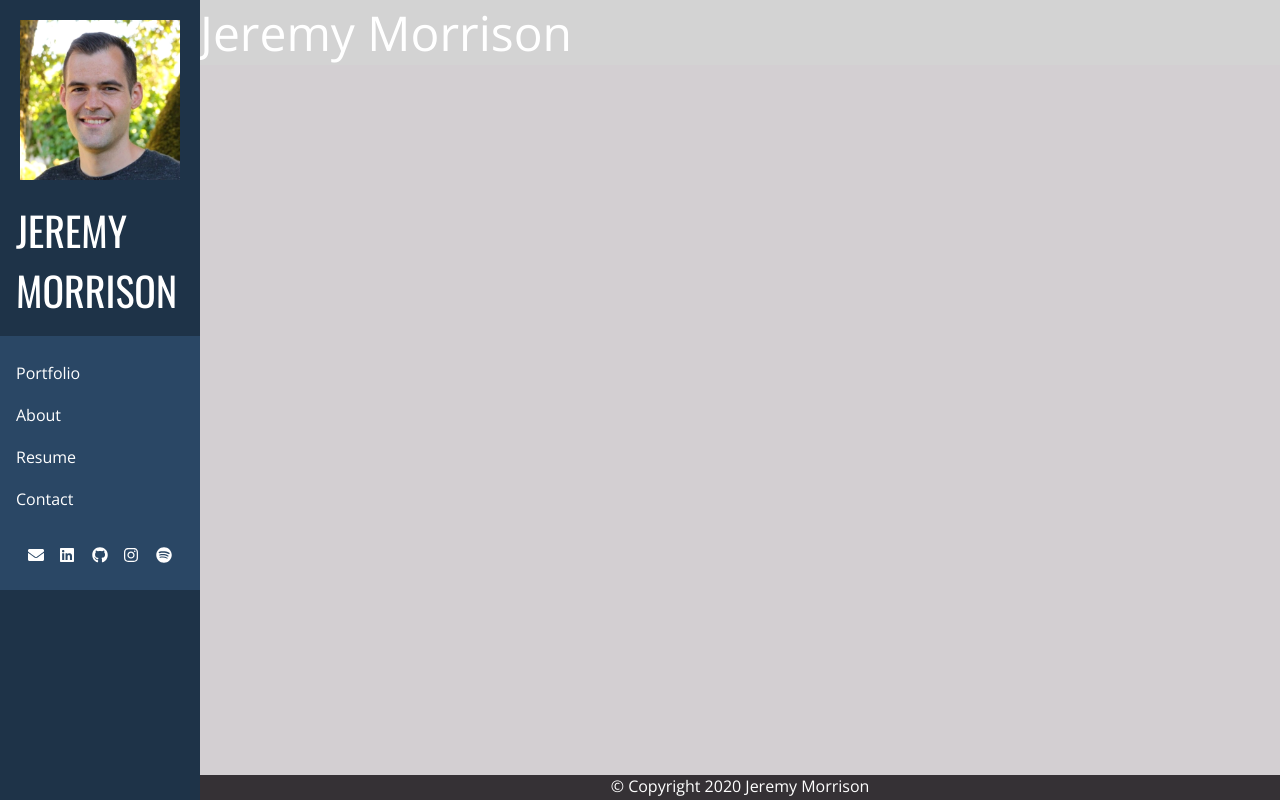
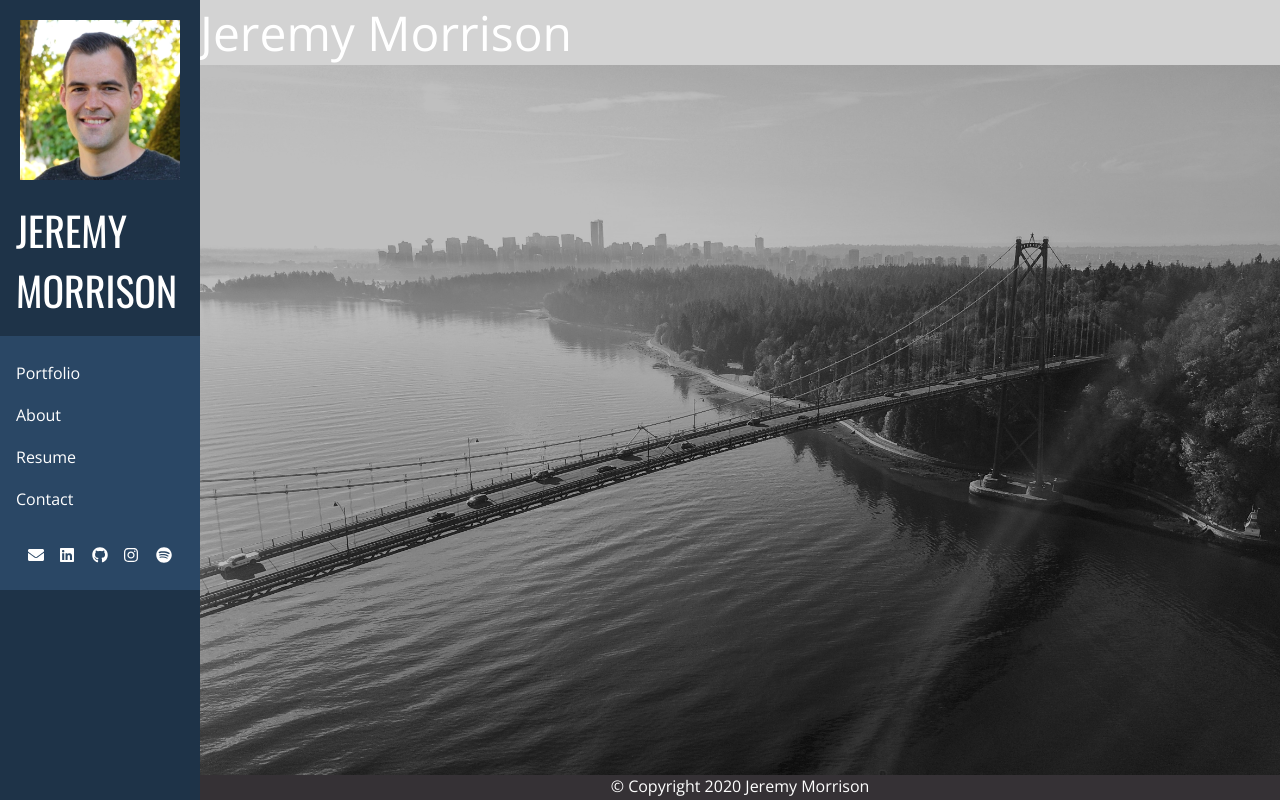
Before and after one commit to jemorriso/jeremymorrison.ca, a React (Create React App) app: page / in a window 1280 px wide. Built offline with nearby package versions, Linux system fonts and the light colour scheme; a web font is replaced by a local one.

Commit message:
Put background image before content and overlap content on top of it

```diff
--- a/src/components/Footer.js
+++ b/src/components/Footer.js
@@ -11,6 +11,8 @@ const Wrapper = styled.footer`
   position: absolute;
   bottom: 0;
   height: 2.5rem;
+  /* footer in front of background image */
+  z-index: 1;
 `;
 
 const MarginTopWrapper = styled(Wrapper)`
--- a/src/components/RouteContainer.js
+++ b/src/components/RouteContainer.js
@@ -13,9 +13,38 @@ import PortfolioItemDetail from './PortfolioItemDetail';
 const fadeoutDuration = 300;
 const fadeinDuration = 300;
 
-const Wrapper = styled.div`
+// contains background image and content in flex item
+const FlexWrapper = styled.div`
   /* flex-grow 1 vs topbar's flex-grow 0, so this element will fill the rest of the flex container*/
   flex: 1 1 auto;
+  position: relative;
+`;
+const Wrapper = styled.div`
+  position: absolute;
+  top: 0;
+  left: 0;
+  height: 100%;
+  width: 100%;
+  /* content in foreground  */
+  z-index: 1;
+
+  &::before {
+    position: absolute;
+    top: 0;
+    left: 0;
+    /* send background image to back */
+    z-index: -1;
+
+    height: 100%;
+    width: 100%;
+
+    content: '';
+    display: block;
+
+    background-image: url('./img/lions-gate.jpg');
+    background-size: cover;
+    filter: grayscale(100%) brightness(75%);
+  }
 
   /* these classes are all being applied to the section with class name 'route-section */
   .fade-enter {
@@ -54,6 +83,7 @@ function RouteContainer(props) {
   const { location, socials, handleRouteChange, sidebarBreakpoint } = props;
   const contactSocials = socials.slice(0, 2);
   return (
+    <FlexWrapper>
       <Wrapper>
         <TransitionWrapper className="transition-group">
           <CSSTransition
@@ -89,6 +119,7 @@ function RouteContainer(props) {
           </CSSTransition>
         </TransitionWrapper>
       </Wrapper>
+    </FlexWrapper>
   );
 }
 
```
Also changed, not shown: public/img/lions-gate.jpg (added). Lines whose indentation alone changed are shown as unchanged.
